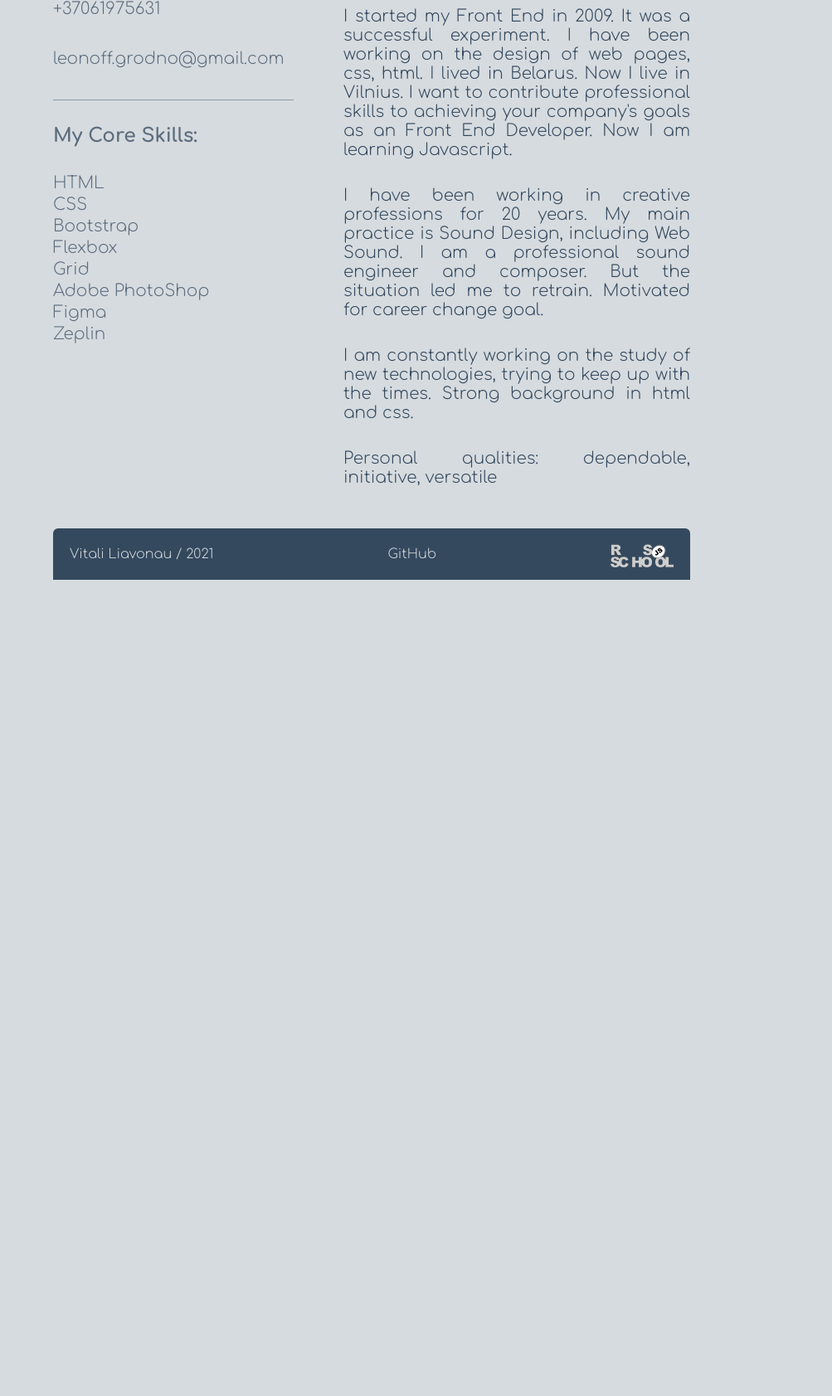
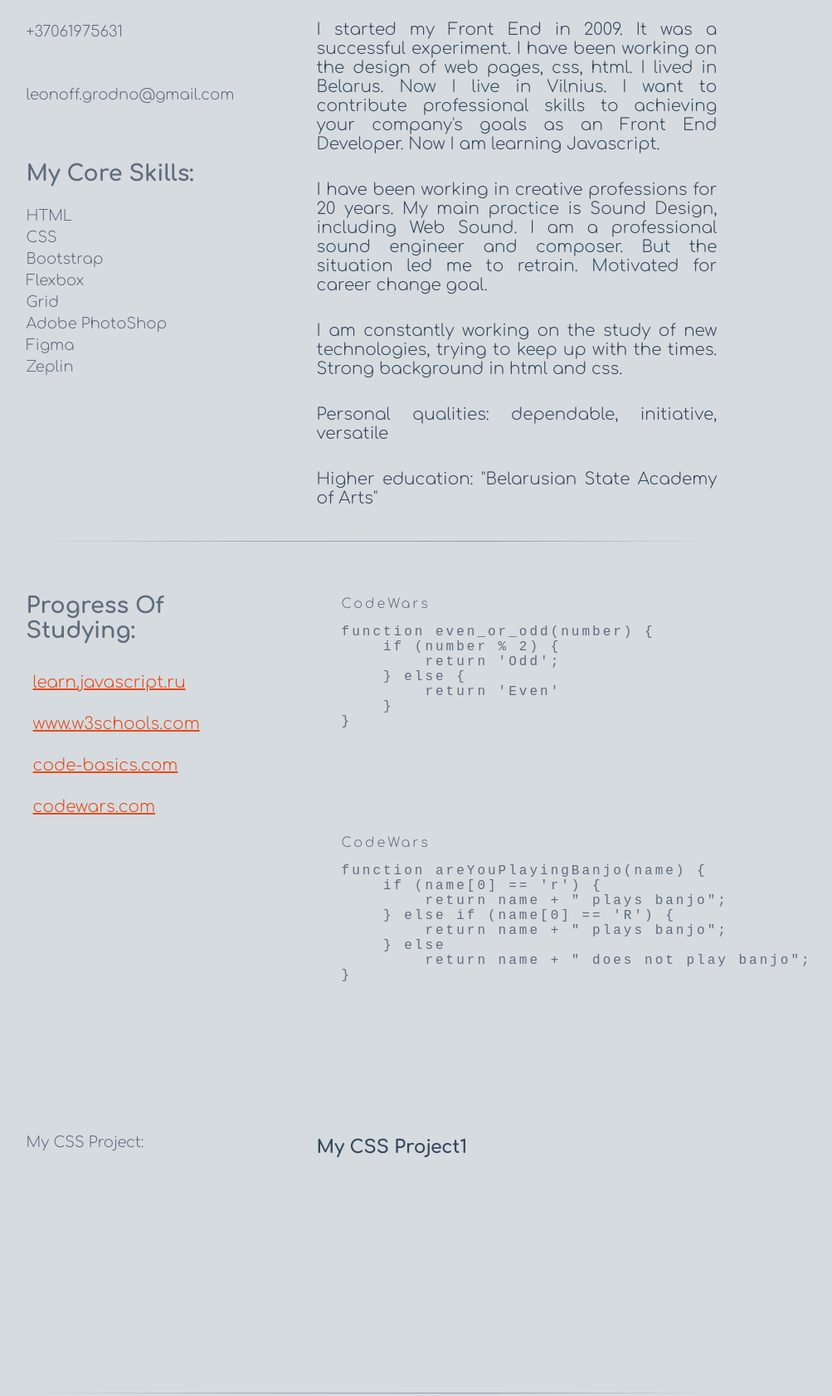
Before and after one commit to glazabra/rsschool-cv, a plain HTML site: page index.html in a window 1280 px wide. Shown: the part 540-2223 px from the top of the page at 83% size, without its empty margins (192-1195 px from the left). Before the commit the page ends 1239 px from the top, so only its background shows below. Drawn offline with Linux system fonts and the light colour scheme.

Commit message:
feat: add content with codewars and begin css projects

```diff
--- a/index.html
+++ b/index.html
@@ -8,6 +8,7 @@
     <link rel="preconnect" href="https://fonts.gstatic.com" crossorigin>
     <link href="https://fonts.googleapis.com/css2?family=Comfortaa:wght@300;700&display=swap" rel="stylesheet">
     <link rel="stylesheet" href="style.css">
+    <link rel="icon" type="image/png" sizes="32x32" href="img/icon/favicon-32x32.png">
     <title>CV Vitali Liavonau</title>
 </head>
 <body>
@@ -15,9 +16,9 @@
     <header>
         <nav class="nav">
             <ul>
-                <li><a href="#">About Myself</a></li>
-                <li><a href="#">My Core Skills</a></li>
-                <li><a href="#">About Myself</a></li>
+                <li><a href="#about">About Myself</a></li>
+                <li><a href="#skills">My Core Skills</a></li>
+                <li><a href="#code">Code</a></li>
                 <li><a href="#">Contact</a></li>
             </ul>
         </nav>
@@ -44,8 +45,7 @@
                 <h5>Vilnius (Lithuania)</h5><br>
                 <p>+37061975631</p><br>
                 <p>leonoff.grodno@gmail.com</p><br>
-                <hr>
-                <h5>My Core Skills:</h5>
+                <h2 id="skills">My Core Skills:</h2>
                 <ul>
                     <li>HTML</li>
                     <li>CSS</li>
@@ -58,7 +58,7 @@
                 </ul>
             </div>
             <div class="aboutItem">
-                <p class="mySelf">About Myself:</p><br>
+                <p class="mySelf" id="about">About Myself:</p><br>
                 <p class="itemText">I started my Front End in 2009. It was a successful experiment. I have been working on the design of web pages, css, html. I lived in Belarus. Now I live in Vilnius. I want to contribute professional skills to achieving your company's goals as an Front End Developer. Now I am learning Javascript.</p><br>
                 <p class="itemText">
                     I have been working in creative professions for 20 years. My main practice is Sound Design, including Web Sound. I am a professional sound engineer and composer. But the situation led me to retrain. Motivated for career change goal.
@@ -68,19 +68,67 @@
                 </p><br>
                 <p class="itemText">
                     Personal qualities: dependable, initiative, versatile
+                </p><br>
+                <p class="itemText">
+                    Higher education: "Belarusian State Academy of Arts"
                 </p>
             </div>
         </section>
         <!-- End Section About -->
-
-
-
+        <!-- Section Education-->
+        <section class="education">
+            <div class="educationRight">
+                <h2 class="mySelf">Progress Of Studying:</h2>
+                <ul>
+                    <li><a href="https://learn.javascript.ru/">learn.javascript.ru</a></li>
+                    <li><a href="https://www.w3schools.com/js/default.asp">www.w3schools.com</a></li>
+                    <li><a href="https://ru.code-basics.com/languages/javascript">code-basics.com</a></li>
+                    <li><a href="https://www.codewars.com/users/glazabra">codewars.com</a></li>
+                </ul>
+            </div>
+            <div class="educationCode" id="code">
+                <div class="leftCode">
+                    <p>CodeWars</p>
+                    <pre>
+function even_or_odd(number) {
+    if (number % 2) {
+        return 'Odd';
+    } else {
+        return 'Even'
+    }
+}
+                    </pre>
+                </div>
+                <div class="leftCode">
+                    <p>CodeWars</p>
+                    <pre>
+function areYouPlayingBanjo(name) {
+    if (name[0] == 'r') {
+        return name + " plays banjo";
+    } else if (name[0] == 'R') {
+        return name + " plays banjo";
+    } else
+        return name + " does not play banjo";
+}
+                    </pre>
+                </div>
+            </div>
+        </section>
+        <!-- End Section Education-->
+        <!-- Project Code  -->
+        <section class="basic">
+            <div class="aboutRight"><p class="mySelf">My CSS Project:</p><br></div>
+            <div class="aboutItem">
+                <p class="mySelf">My CSS Project1</p><br>
+            </div>
+        </section>
+        <!-- End Project Code  -->
     </main>
     <!-- End Main -->
     <footer>
         <p>Vitali Liavonau / 2021</p>
         <a href="https://github.com/glazabra" target="_blank">GitHub</a>
-        <a href="https://rs.school/js/" target="_blank"><img src="img/rs_school_js.png" alt="RSScholl"></a>
+        <div class="rss"><a href="https://rs.school/js/" target="_blank"><img src="img/rs_school_js.png" alt="RSScholl"></a></div>
     </footer>
 </body>
 </html>
--- a/style.css
+++ b/style.css
@@ -1,21 +1,26 @@
+* {
+    box-sizing: border-box;
+  }
+
 body {
-    margin: 0 20% 0 20%;
+    display: flex;
+    flex-direction: column;
+    justify-content: space-between;
     color: #34495E;
     font-family: 'Comfortaa', cursive;
     background-color: #D6DBDF;
-    box-sizing: border-box;
+    padding: 0px 6px 0px 6px;
+    max-width: 1440px;
+    width: 66%;
+    margin: 0 auto;
 }
-
-/* header {
-    margin-bottom: 10px;
-} */
 
 a {
     color: #D6DBDF;
     text-decoration: none;
 }
 a:hover {
-    color: #D35400;
+    color: #E74C3C;
 
 }
 
@@ -23,11 +28,6 @@ main {
     min-height: 100vh;
 }
 
-hr {
-    background:#8a9aaa;
-    border: none;
-    height: 1px;
-}
 /* Menu Bar */
 
 .nav {
@@ -35,6 +35,7 @@ hr {
     margin: 0 0 10px 0;
     background-color: #34495E;
     border-radius: 0 0 6px 6px;
+    font-weight: 700;
 }
 
 .nav ul {
@@ -56,12 +57,12 @@ hr {
 }
 
 .nav a:active {
-    color: #D35400;
+    color: #E64A19;
 }
 
 .nav li:hover {
     background-color: #D6DBDF;
-    border-radius: 4px;
+    border-radius: 6px;
     animation-duration: 2s;
     transition: 0.5s;
     color: #34495E;
@@ -70,13 +71,22 @@ hr {
 /* Basic */
 
 .basic,
-.about {
+.about,
+.education {
     display: flex;
     justify-content: start;
     width: 100%;
     min-height: 290px;
     font-size: 28px;
-    margin: 50px 0 50px 0;
+    margin: 40px 0 10px 0;
+    padding-bottom: 40px;
+    border-bottom: solid 1px #8a9aaa;
+    border-image: linear-gradient(to right, #D6DBDF, #9ca9b6, #8e9caa, #D6DBDF ) 70% 0%;
+}
+
+.education {
+    border-bottom: none;
+    border-image: none;
 }
 
 .basicItem,
@@ -89,7 +99,7 @@ hr {
     margin: 0;
 }
 .aboutItem .mySelf {
-    font-size: 28px;
+    font-size: 22px;
     font-weight: 700;
 }
 
@@ -110,19 +120,17 @@ hr {
     font-size: 22px;
     font-weight: 300;
     margin: 0;
-
 }
 
 .basicItem h3 {
     font-size: 22px;
     font-weight: 300;
     margin: 0;
-
 }
 
 .basicItem a {
     display: block;
-    color: #DC7633;
+    color: #E64A19;
     text-decoration: underline;
     padding: 8px;
     border: #AEB6BF solid 1px;
@@ -140,18 +148,14 @@ hr {
 
 /* About */
 
-.aboutRight {
+.aboutRight,
+.educationRight {
     min-height: 290px;
     min-width: 290px;
     margin: 0 60px 0 0;
-    line-height: 10px;
     align-self: flex-start;
     color: #5D6D7E;
-}
-
-
-.aboutRight p {
-    font-size: 20px;
+    font-size: 18px;
 }
 
 .itemText {
@@ -161,10 +165,65 @@ hr {
 
 .aboutRight ul {
     list-style: none;
-    font-size: 20px;
     line-height: 26px;
     padding-left: 0;
 }
+
+.aboutRight h2 {
+    padding-top: 10px;
+}
+
+/*  Education */
+
+.education a {
+    color: #E64A19;
+    text-decoration: underline;
+    padding: 8px;
+    font-size: 20px;
+}
+
+.education a:hover, a:active {
+    background-color: #34495E;
+    color: #D6DBDF;
+    border-radius:6px;
+    transition: 0.5s;
+}
+
+.education li {
+    list-style: none;
+    line-height: 50px;
+}
+
+.educationRight ul {
+    padding-left: 0;
+}
+
+.educationCode {
+    /* display: flex;
+    flex-direction: row;
+    align-self: start; */
+    min-height: 288px;
+    justify-content: space-between;
+    margin: 0;
+    color:#5D6D7E;
+}
+
+.leftCode {
+    min-height: 288px;
+    font-size: 16px;
+    padding: 10px 30px 10px 30px;
+    letter-spacing: 3px;
+}
+
+/* .leftCode {
+    border-width: 1px;
+    border-style: solid;
+    border-image: linear-gradient(to top, #D6DBDF, #9aa9b8, #D6DBDF);
+    border-image-slice: 1;
+    border-bottom: none;
+    border-top: none;
+    border-left: none;
+} */
 
 /* FOOTER */
 
@@ -193,3 +252,9 @@ footer img {
 footer p {
     color:#D6DBDF;
 }
+
+/*   MEDIA   */
+
+@media (max-width: 600px) {
+
+  }
```
Also changed, not shown: img/icon/favicon-32x32.png (added), img/vlphoto.jpg (deleted).
